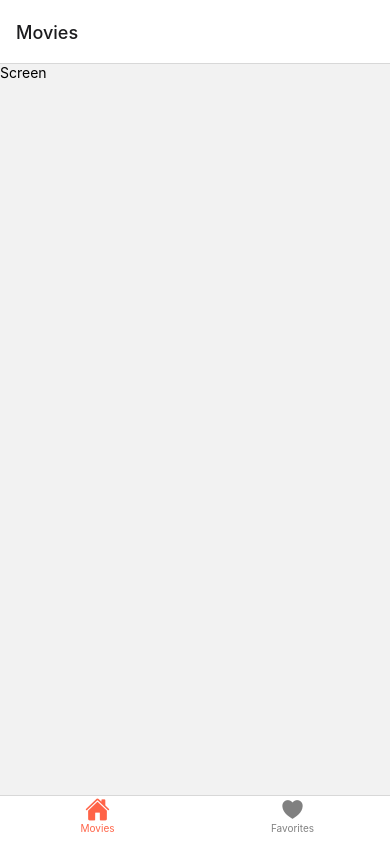
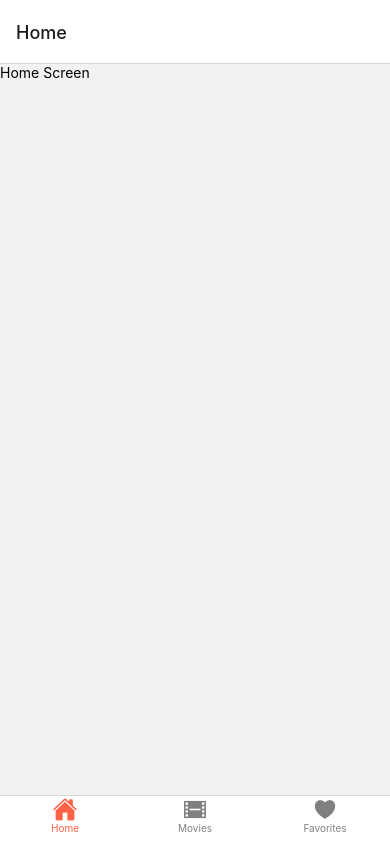
Before and after one commit to smccoy709/inf657final, a React Native app: screen / in a window 390 px wide. Built offline with nearby package versions, Linux system fonts and the light colour scheme; no server answers.

Commit message:
Add files via upload

```diff
--- a/src/Navigation.js
+++ b/src/Navigation.js
@@ -10,6 +10,7 @@ import { createDrawerNavigator } from '@react-navigation/drawer';
 import { createBottomTabNavigator } from '@react-navigation/bottom-tabs';
 
 // Screens
+import HomeScreen from './screens/movie/HomeScreen';
 import MoviesScreen from './screens/movie/MoviesScreen';
 import MovieDetailsScreen from './screens/movie/MovieDetailsScreen';
 import MovieReviewsScreen from './screens/movie/MovieReviewsScreen';
@@ -41,6 +42,7 @@ const AuthStackScreen = () => {
     </AuthStack.Navigator>
 }
 
+const homeName = 'Home';
 const moviesName = 'Movies';
 const favoritesName = 'Favorites';
 
@@ -50,14 +52,16 @@ function Navigation() {
   return (
     <NavigationContainer>
       <Tab.Navigator
-        initialRouteName={moviesName}
+        initialRouteName={homeName}
         screenOptions={({ route }) => ({
           tabBarIcon: ({ focused, color, size }) => {
             let iconName;
             let rn = route.name;
 
-            if (rn === moviesName) {
-              iconName = focused ? 'home' : 'home-outline';
+            if (rn === homeName) {
+                iconName = focused ? 'home' : 'home-outline';
+            } else if (rn === moviesName) {
+              iconName = focused ? 'film' : 'film-sharp';
             } else if (rn === favoritesName) {
               iconName = focused ? 'heart' : 'heart-sharp';
             }
@@ -73,6 +77,7 @@ function Navigation() {
           style: { padding: 10, height: 70}
         }}>
 
+        <Tab.Screen name={homeName} component={HomeScreen} />
         <Tab.Screen name={moviesName} component={MoviesScreen} />
         <Tab.Screen name={favoritesName} component={FavoritesScreen} />
       </Tab.Navigator>
@@ -89,7 +94,7 @@ function DrawerNavigator() {
             <Drawer.Screen name='Profile' component={ProfileScreen} />
             <Drawer.Screen name='MovieReviews' component={MovieReviewsScreen} />
         </Drawer.Navigator>
-    )
+    );
 }
 
 export default Navigation;
```
